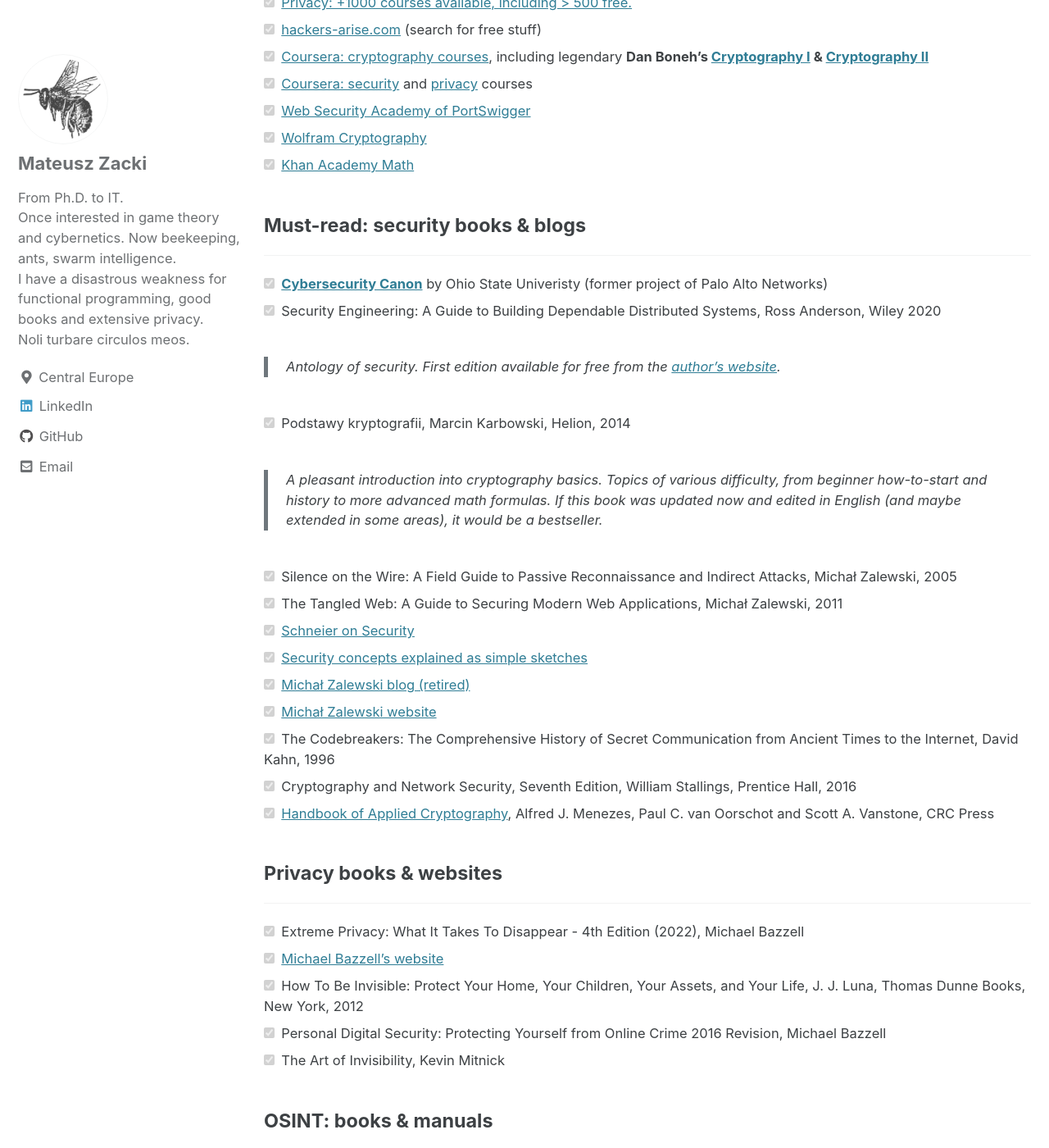
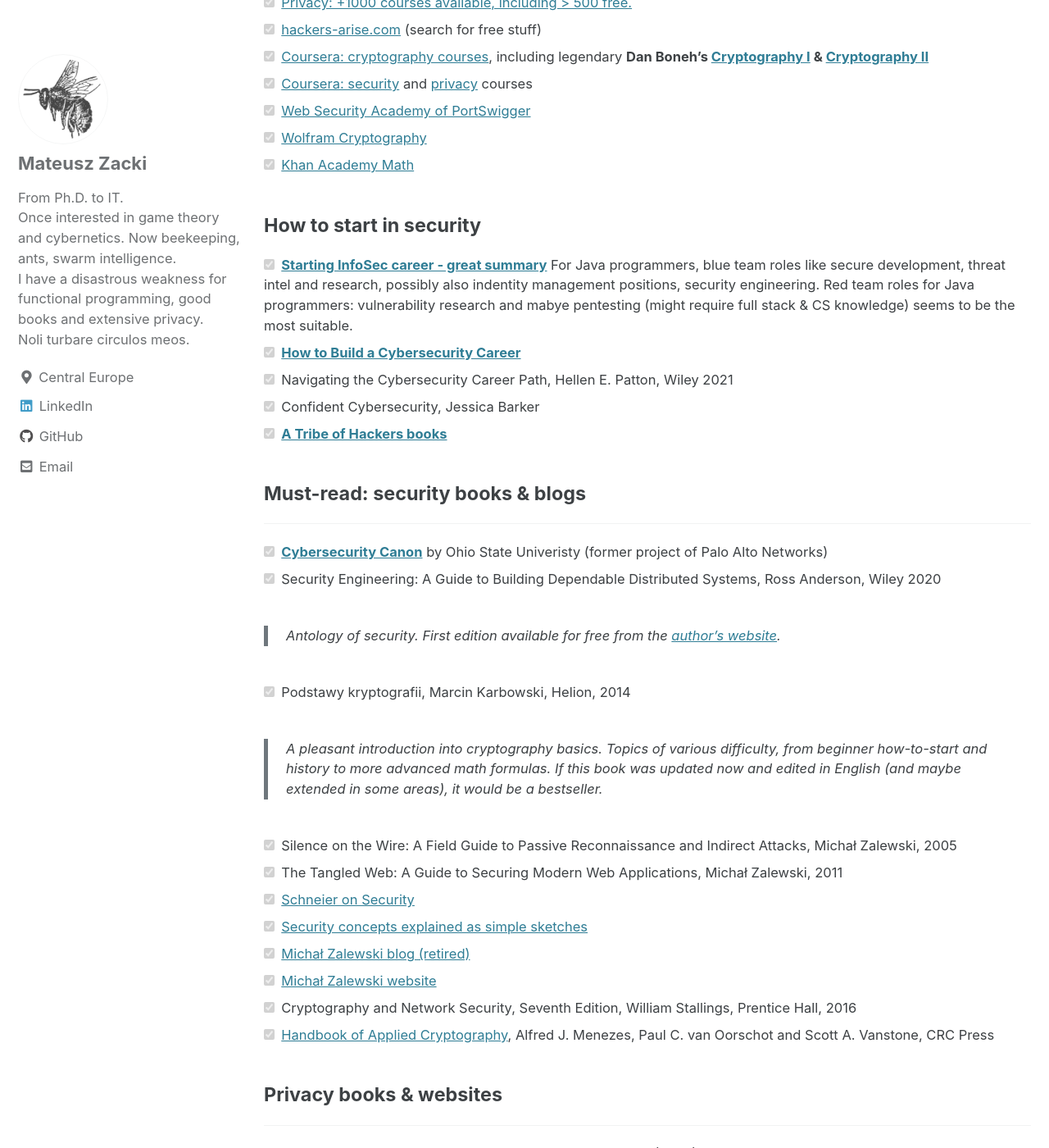
Before and after one commit to mzacki/mzacki.github.io, a Jekyll site: the page built from _pages/security.md, in a window 1280 px wide and 1400 px high, scrolled down 2665 px. Shown: the whole window at 82% size. Built offline with Jekyll 4.4.1, drawn with Linux system fonts in a browser that asks for light colours; cached includes are drawn as plain includes.

Commit message:
books and sources update

```diff
--- a/_pages/security.md
+++ b/_pages/security.md
@@ -82,6 +82,15 @@
 - [x] [Wolfram Cryptography](https://www.wolfram.com/wolfram-u/courses/finance/introduction-to-cryptography/)
 - [x] [Khan Academy Math](https://www.khanacademy.org/math)
 
+#### How to start in security
+
+- [x] **[Starting InfoSec career - great summary](https://tisiphone.net/2015/10/12/starting-an-infosec-career-the-megamix-chapters-1-3/)** For Java programmers, blue team roles
+like secure development, threat intel and research, possibly also indentity management positions, security engineering. Red team roles for Java programmers: vulnerability research and mabye pentesting (might require full stack & CS knowledge) seems to be the most suitable.
+- [x] **[How to Build a Cybersecurity Career](https://danielmiessler.com/p/build-successful-infosec-career/)**
+- [x] Navigating the Cybersecurity Career Path, Hellen E. Patton, Wiley 2021
+- [x] Confident Cybersecurity, Jessica Barker
+- [x] **[A Tribe of Hackers books](https://www.tribeofhackers.com/)**
+
 #### Must-read: security books & blogs
 ---
 
@@ -101,7 +110,6 @@
 - [x] [Security concepts explained as simple sketches](https://securityzines.com/)
 - [x] [Michał Zalewski blog (retired)](https://lcamtuf.blogspot.com/)
 - [x] [Michał Zalewski website](https://lcamtuf.coredump.cx/)
-- [x] The Codebreakers: The Comprehensive History of Secret Communication from Ancient Times to the Internet, David Kahn, 1996
 - [x] Cryptography and Network Security, Seventh Edition, William Stallings, Prentice Hall, 2016
 - [x] [Handbook of Applied Cryptography](https://cacr.uwaterloo.ca/hac/), Alfred J. Menezes, Paul C. van Oorschot and Scott A. Vanstone, CRC Press
 
```
Also changed, not shown: _pages/jvm.md (+1 -0 lines).
